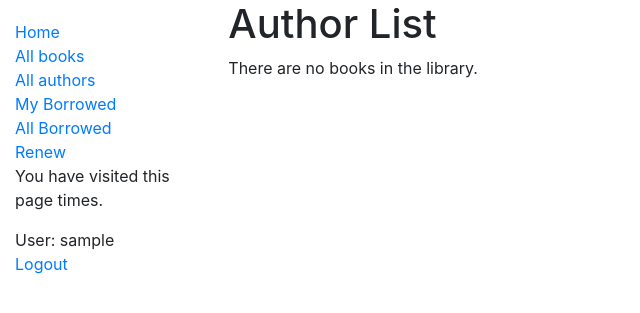
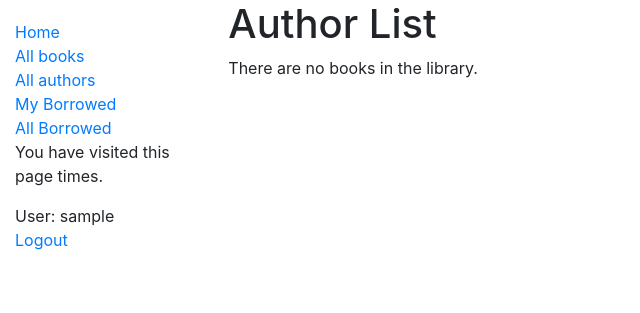
Before and after one commit to bccummings/si664, a Django app: page /catalog/authors/ in a window 1280 px wide. Shown: the top 313 px of the page, without its empty margins (0-640 px from the left). Run offline with Django 3.2, Linux system fonts and the light colour scheme; the visitor is signed in with stand-in values (Sample User, id 1); data that the repository does not hold is empty; some libraries are stand-ins or nearby versions.

Commit message:
didn't save, whoops

```diff
--- a/locallibrary/catalog/templates/base_generic.html
+++ b/locallibrary/catalog/templates/base_generic.html
@@ -22,7 +22,6 @@
           <li><a href="{% url 'my-borrowed' %}">My Borrowed</a></li>
           {% if perms.catalog.can_mark_returned %}
             <li><a href="{% url 'all-borrowed'%}">All Borrowed</a></li>
-            <li><a href="{% url 'renew-book-librarian' bookinst.id %}">Renew</a></li>
           {% endif %}
 
           <p>You have visited this page {{ num_visits }}{% if num_visits == 1 %} time{% else %} times{% endif %}.</p>
```
